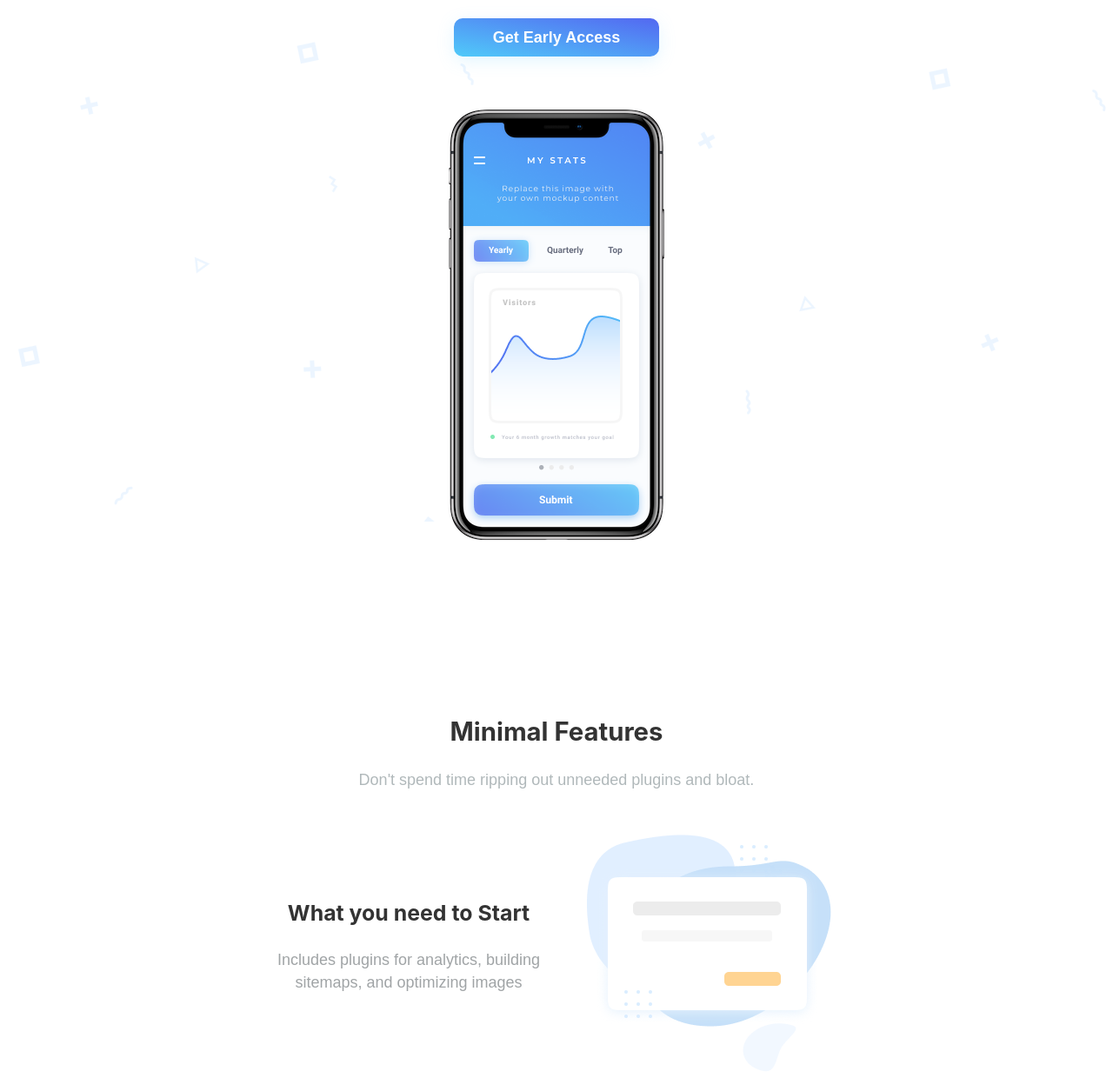
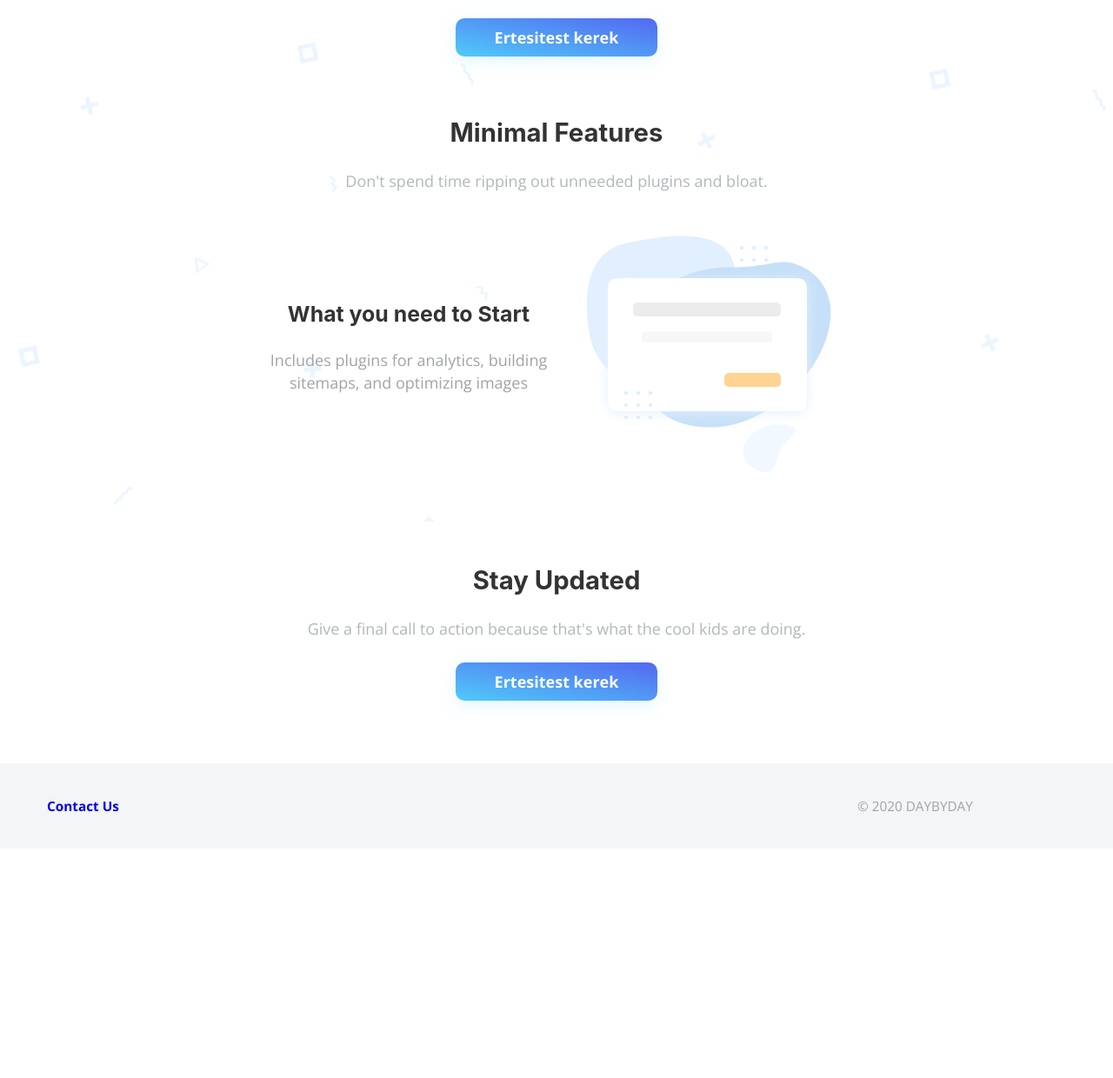
Before and after one commit to heyitsbalazs/daybyday.hu, a Gatsby site: page / in a window 1280 px wide. Shown: the part 200-1440 px from the top of the page at 87% size. After the commit the page ends 1176 px from the top, so only its background shows below. Built offline with nearby package versions, Linux system fonts and the light colour scheme; Gatsby itself is replaced by a stand-in of ours.

Commit message:
Installed tailwind, started filling in content

```diff
--- a/gatsby-config.js
+++ b/gatsby-config.js
@@ -1,9 +1,9 @@
 module.exports = {
   siteMetadata: {
-    title: `Starter Landing Page`,
+    title: `DAYBYDAY`,
     description: `A barebone landing page starter with some minimal styles.`,
-    author: `@gillkyle`,
-    siteUrl: `https://gatsby-starter-landing-page.netlify.com`,
+    author: `@daybydayapp`,
+    siteUrl: `https://daybydayapp.eu`,
   },
   plugins: [
     `gatsby-plugin-react-helmet`,
--- a/package.json
+++ b/package.json
@@ -17,7 +17,8 @@
     "react": "^16.8.4",
     "react-dom": "^16.8.4",
     "react-helmet": "^5.2.0",
-    "sharp": "^0.22.0"
+    "sharp": "^0.22.0",
+    "tailwindcss": "^1.6.2"
   },
   "devDependencies": {
     "prettier": "^1.16.4"
--- a/src/components/content.js
+++ b/src/components/content.js
@@ -5,7 +5,7 @@ import SectionHeader from "./section-header"
 import { COLORS } from "../styles/constants"
 
 const Content = () => (
-  <div style={{ padding: "4rem 1rem", textAlign: "center" }}>
+  <div style={{ textAlign: "center" }}>
     <SectionHeader
       title="Minimal Features"
       description="Don't spend time ripping out unneeded plugins and bloat."
--- a/src/components/cta.js
+++ b/src/components/cta.js
@@ -9,7 +9,7 @@ const CallToAction = () => (
       title="Stay Updated"
       description="Give a final call to action because that's what the cool kids are doing."
     />
-    <Button>Get Early Access</Button>
+    <Button>Ertesitest kerek</Button>
   </div>
 )
 
--- a/src/components/footer.js
+++ b/src/components/footer.js
@@ -23,7 +23,7 @@ const Footer = ({ siteTitle }) => (
       <div style={{ color: COLORS.blue, fontWeight: 700 }}>
         <a
           style={{ textDecoration: "none" }}
-          href="https://github.com/gillkyle/gatsby-starter-landing-page"
+          href="mailto:hello@daybydayapp.eu"
         >
           Contact Us
         </a>
--- a/src/components/hero.js
+++ b/src/components/hero.js
@@ -1,54 +1,37 @@
-import React from "react"
-import PropTypes from "prop-types"
+import React from 'react'
+import PropTypes from 'prop-types'
 
-import Button from "../components/button"
-import headerImage from "../images/header.png"
-import MockupContent from "./image"
-import mockupFrame from "../images/mockup-frame.png"
+import Button from '../components/button'
+import headerImage from '../images/header.png'
+import MockupContent from './image'
+import mockupFrame from '../images/mockup-frame.png'
 
 const Header = ({ siteTitle }) => (
     <div
-    style={{
-      display: "flex",
-      alignItems: "center",
-      flexDirection: "column",
-      padding: "4rem 1rem",
-    }}
+        style={ {
+            display: 'flex',
+            alignItems: 'center',
+            flexDirection: 'column',
+            padding: '4rem 1rem',
+        } }
     >
         <div
-      style={{
-        backgroundImage: `url(${headerImage})`,
-        position: "absolute",
+            style={ {
+                backgroundImage: `url(${ headerImage })`,
+                position: 'absolute',
                 top: 0,
                 zIndex: -5,
-        height: "100vh",
-        width: "100vw",
+                height: '100vh',
+                width: '100vw',
                 opacity: 0.5,
-      }}
+            } }
         />
-    <h1 style={{ textAlign: "center" }}>Landing Page Starter</h1>
-    <p style={{ textAlign: "center", maxWidth: 440 }}>
+        <h1 style={ { textAlign: 'center' } }>Landing Page Starter</h1>
+        <p style={ { textAlign: 'center', maxWidth: 440 } }>
             This landing page looks great on all devices and is minimal in design. Add
             what you want and deploy.
         </p>
-    <Button>Get Early Access</Button>
-    <div style={{ margin: 60, width: `250px`, position: "relative" }}>
-      <div style={{ clipPath: "inset(2% 5% round 2% 5%)" }}>
-        <MockupContent />
-      </div>
-      <div
-        style={{
-          position: "absolute",
-          width: "250px",
-          top: 0,
-        }}
-      >
-        <img
-          src={mockupFrame}
-          alt="outlines of shapes and confetti in the background "
-        />
-      </div>
-    </div>
+        <Button>Ertesitest kerek</Button>
     </div>
 )
 
--- a/src/pages/index.js
+++ b/src/pages/index.js
@@ -5,6 +5,8 @@ import SEO from "../components/seo"
 import Hero from "../components/hero"
 import Content from "../components/content"
 import CallToAction from "../components/cta"
+
+import '../styles/app.css';
 
 const IndexPage = () => (
   <Layout>
--- /dev/null
+++ b/src/styles/app.css
@@ -0,0 +1,5 @@
+@import url('https://fonts.googleapis.com/css2?family=Open+Sans:wght@400;700&display=swap');
+
+body {
+  font-family: 'Open Sans', sans-serif;
+}
--- a/src/styles/button.css
+++ b/src/styles/button.css
@@ -2,6 +2,7 @@ button {
   box-shadow: 0px 5px 20px -2px rgba(121, 211, 255, 0.25);
   transition: all 0.5s ease-in-out;
 }
+
 button:hover {
   box-shadow: 0px 5px 20px -2px rgba(121, 211, 255, 0.75);
 }
```
Also changed, not shown: 1 other file. Lines whose indentation alone changed are shown as unchanged.
